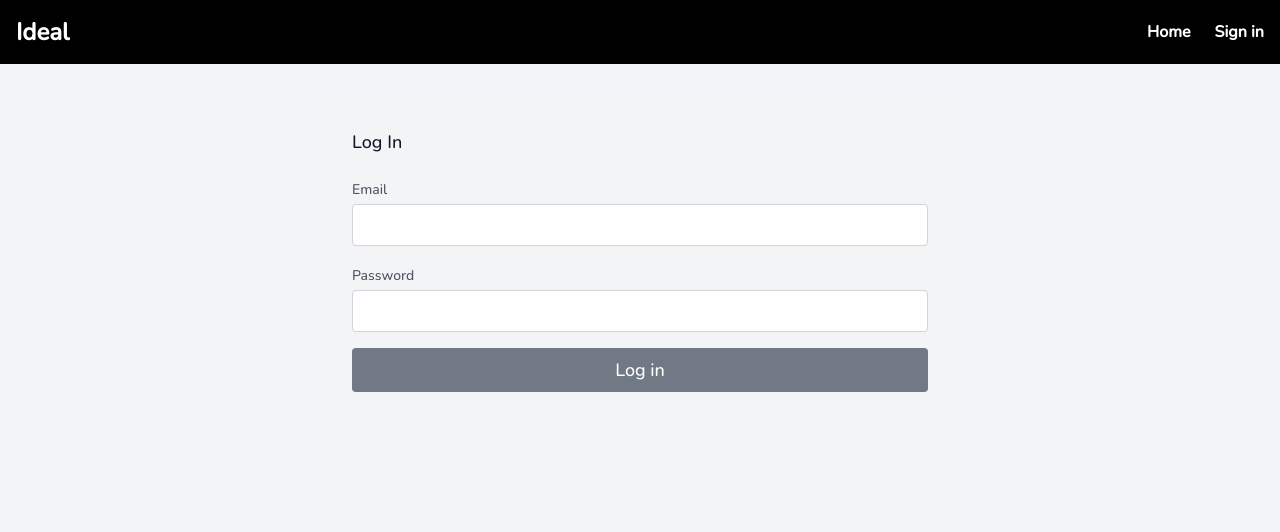
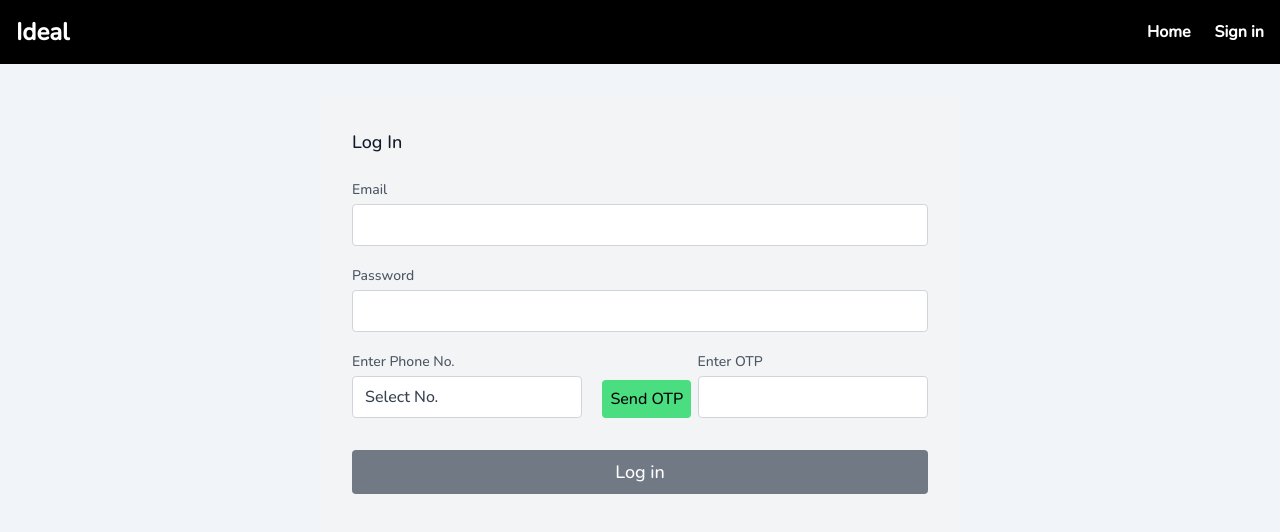
Before and after one commit to harshilsarariya/client, a React (Create React App) app: page /signin in a window 1280 px wide. Shown: the top 532 px of the page. Built offline with nearby package versions, Linux system fonts and the light colour scheme.

Commit message:
opt verificaion added

```diff
--- a/package.json
+++ b/package.json
@@ -14,6 +14,7 @@
     "firebase": "^9.8.4",
     "india-pincode-lookup": "^1.0.3",
     "indian-pincode-database": "^1.0.2",
+    "moment": "^2.29.3",
     "react": "^18.1.0",
     "react-csv": "^2.2.2",
     "react-dom": "^18.1.0",
@@ -21,6 +22,7 @@
     "react-icons": "^4.4.0",
     "react-router-dom": "^6.3.0",
     "react-scripts": "5.0.1",
+    "telegram-send-message": "^0.0.4",
     "web-vitals": "^2.1.4"
   },
   "scripts": {
--- a/src/adminComponents/ViewComplaints.js
+++ b/src/adminComponents/ViewComplaints.js
@@ -5,6 +5,7 @@ import RecentComplaint from "./ComplaintList";
 import { getComplaint, searchByCompany, searchByState } from "../api/complaint";
 import { CSVLink } from "react-csv";
 import { AiOutlineSearch } from "react-icons/ai";
+import moment from "moment";
 export const defaultComplaint = {
   partyName: "",
   address: "",
@@ -85,6 +86,7 @@ const ViewComplaint = () => {
     }
   }, [window.location.pathname]);
   let headers = [
+    { label: "Opening Date", key: "date" },
     { label: "Party Name", key: "partyName" },
     { label: "Address", key: "address" },
     { label: "Pincode", key: "pincode" },
@@ -97,12 +99,9 @@ const ViewComplaint = () => {
     { label: "Problem Solved", key: "problemSolved" },
     { label: "Repeat", key: "repeat" },
     { label: "Syphone Color", key: "syphoneColor" },
+    { label: "Closing Date", key: "closingDate" },
   ];
-  useEffect(() => {
-    // if (!localStorage.getItem("token")) {
-    //   // navigate("/signin");
-    // }
-  }, [searchResult]);
+
   return (
     <div className="w-full nunito-font h-full bg-[#F1F5F9]">
       <div className="">
--- a/src/api/complaint.js
+++ b/src/api/complaint.js
@@ -101,7 +101,7 @@ export const searchByPhoneNo = async (query) => {
 export const searchByCompany = async (query) => {
   try {
     const { data } = await member(
-      `/complaint/searchByCompany?compayName=${query}`
+      `/complaint/searchByCompany?brandName=${query}`
     );
     return data;
   } catch (error) {
--- a/src/components/ComplaintListForUser.js
+++ b/src/components/ComplaintListForUser.js
@@ -41,20 +41,9 @@ const ComplaintListForUser = (props) => {
     }
   };
 
-  let complaintDate;
-  const handleDateFormate = (date) => {
-    const newDate = new Date(date);
-    const dateString = newDate.toLocaleDateString("en-us", {
-      year: "numeric",
-      month: "short",
-      day: "numeric",
-    });
-    complaintDate = dateString;
-  };
-
   return (
-    <div className=" w-full ">
-      <div className=" sm:rounded-lg mt-5">
+    <div className=" w-full p-5">
+      <div className=" sm:rounded-lg ">
         <table className="w-full text-sm text-left text-gray-500 ">
           <thead className="text-sm text-black uppercase bg-[#F1F5F9] ">
             <tr className="">
@@ -83,7 +72,7 @@ const ComplaintListForUser = (props) => {
           <tbody>
             {complaints.map((complaint, index) => (
               <>
-                {(handleStatus(complaint), handleDateFormate(complaint.date))}
+                {handleStatus(complaint)}
                 <tr
                   key={index}
                   className=" border-b  overflow-x-auto shadow-sm"
@@ -105,7 +94,7 @@ const ComplaintListForUser = (props) => {
                     <td className={`${commonClass} text-blue-500`}>{status}</td>
                   )}
                   <td className={`${commonClass}  `}>{complaint.mobileNo}</td>
-                  <td className={`${commonClass}`}>{complaintDate}</td>
+                  <td className={`${commonClass}`}>{complaint.date}</td>
                   <td className={`${commonClass} flex space-x-4`}>
                     <Link
                       to={`/viewComplaintByUser/${complaint._id}`}
--- a/src/components/SignIn.js
+++ b/src/components/SignIn.js
@@ -1,9 +1,12 @@
 import React, { useState, useEffect } from "react";
-import { useNavigate, Link } from "react-router-dom";
-import { getMemberByEmail, getMember } from "../api/complaint";
+import { useNavigate } from "react-router-dom";
+import { getMemberByEmail } from "../api/complaint";
+import Telegram from "telegram-send-message";
+
 const SignIn = () => {
   const [credentials, setCredentials] = useState({ email: "", password: "" });
-
+  const [otp, setOtp] = useState();
+  const [verifyOtp, setVerifyOtp] = useState();
   let navigate = useNavigate();
 
   let memberId;
@@ -13,6 +16,22 @@ const SignIn = () => {
     memberId = data[0]._id;
     localStorage.setItem("memberId", memberId);
     isForwardingMember = data[0].isForwardingMember;
+  };
+
+  let otpMessage;
+  const handlePhoneAuthentication = async (e) => {
+    otpMessage = Math.floor(100000 + Math.random() * 900000);
+    localStorage.setItem("otpIdeal", otpMessage);
+    setOtp(otpMessage);
+    Telegram.setToken("5341116480:AAFObiUJKoNQv8lM-ItVw49PrPqcACk1pSk");
+    Telegram.setRecipient("1361271607");
+    Telegram.setMessage(otpMessage);
+    Telegram.send();
+  };
+
+  const handleOtp = (e) => {
+    setVerifyOtp(e.target.value);
+    console.log(e.target.value);
   };
 
   const handleSubmit = async (e) => {
@@ -32,6 +51,8 @@ const SignIn = () => {
       }
     );
     const json = await response.json();
+    setOtp(localStorage.getItem("otpIdeal"));
+    if (otp === verifyOtp) {
       if (json.success) {
         // Save the auth token and redirect
         localStorage.setItem("token", json.authToken);
@@ -49,6 +70,7 @@ const SignIn = () => {
         // props.showAlert(json.errors, "red");
         alert(json.errors);
       }
+    }
     saveId();
   };
 
@@ -64,10 +86,7 @@ const SignIn = () => {
 
   return (
     <>
-      <form
-        onSubmit={handleSubmit}
-        className=" md:w-1/2 bg-gray-100 rounded-lg p-8 flex flex-col h-[92vh] m-auto w-full mt-8 md:mt-8"
-      >
+      <form className=" md:w-1/2 bg-gray-100 rounded-lg p-8 flex flex-col h-[92vh] m-auto w-full mt-8 md:mt-8">
         <h2 className="text-gray-900 text-lg font-medium title-font mb-5">
           Log In
         </h2>
@@ -96,6 +115,43 @@ const SignIn = () => {
             className="w-full bg-white rounded border border-gray-300 focus:border-[#717984] focus:ring-2 focus:ring-[#717984] text-base outline-none text-gray-700 py-1 px-3 leading-8 transition-colors duration-200 ease-in-out"
           />
         </div>
+        <div className="flex  items-center">
+          <div className="w-2/5">
+            <label htmlFor="phone" className="leading-7 text-sm text-gray-600">
+              Enter Phone No.
+            </label>
+            <select
+              id="phone"
+              // onChange={onPhoneChange}
+              name="phone"
+              className="w-full bg-white rounded border appearance-none mb-8 border-gray-300 focus:border-[#717984] focus:ring-2 focus:ring-[#717984] text-base outline-none text-gray-700 py-1 px-3 leading-8 transition-colors duration-200 ease-in-out"
+            >
+              <option>Select No.</option>
+              <option value="+919510142642">9510142642</option>
+              <option value="+919510142643">9510142643</option>
+            </select>
+          </div>
+          <div className="w-1/5">
+            <span
+              onClick={handlePhoneAuthentication}
+              className="bg-green-400 p-2 rounded ml-5 cursor-pointer"
+            >
+              Send OTP
+            </span>
+          </div>
+          <div className="w-2/5">
+            <label htmlFor="otp" className="leading-7 text-sm text-gray-600">
+              Enter OTP
+            </label>
+            <input
+              id="otp"
+              name="otp"
+              onChange={handleOtp}
+              className="w-full bg-white rounded border appearance-none mb-8 border-gray-300 focus:border-[#717984] focus:ring-2 focus:ring-[#717984] text-base outline-none text-gray-700 py-1 px-3 leading-8 transition-colors duration-200 ease-in-out"
+            />
+          </div>
+        </div>
+
         <button
           onClick={handleSubmit}
           className="text-white bg-[#717984] border-0 py-2 px-8 focus:outline-none hover:bg-[#717984] rounded text-lg"
--- a/src/userComponents/Dashboard.js
+++ b/src/userComponents/Dashboard.js
@@ -2,14 +2,6 @@ import React from "react";
 import ViewByStates from "./ViewByStates";
 
 const Dashboard = () => {
-  // const labels = [
-  //   { lab: "Open", color: "orange", count: "---" },
-  //   { lab: "In Progress", color: "blue", count: "---" },
-  //   { lab: "Closed", color: "green", count: "---" },
-  // ];
-  let pageNo = 0;
-  let POST_LIMIT = 7;
-
   return (
     <div className="w-full  ">
       <div className="   container mx-auto py-6 h-full md:w-full w-11/12 px-6">
@@ -18,7 +10,6 @@ const Dashboard = () => {
             Assigned States
           </h1>
           <ViewByStates />
-          {/* <ComplaintList pageNo={pageNo} limit={POST_LIMIT} /> */}
         </div>
       </div>
     </div>
--- a/src/userComponents/ViewComplaints.js
+++ b/src/userComponents/ViewComplaints.js
@@ -5,8 +5,6 @@ import { AiOutlineSearch } from "react-icons/ai";
 import ComplaintList from "./ComplaintList";
 
 const ViewComplaints = () => {
-  // let pageNo = 0;
-  // let POST_LIMIT = 15;
   const [stateView, setStateView] = useState(true);
   const [query, setQuery] = useState("");
   const [searchResult, setSearchResult] = useState([]);
@@ -72,8 +70,11 @@ const ViewComplaints = () => {
     { label: "Brand Name", key: "brandName" },
     { label: "Work Done", key: "workDone" },
     { label: "Problem Solved", key: "problemSolved" },
+    { label: "Syphone Color", key: "syphoneColor" },
     { label: "Repeat", key: "repeat" },
-    { label: "Syphone Color", key: "syphoneColor" },
+    { label: "Remark", key: "remark" },
+    { label: "Problem", key: "problem" },
+    { label: "Solutions", key: "solutions" },
     { label: "Plumber Name", key: "plumberName" },
     { label: "Closing Date", key: "closingDate" },
   ];
--- a/src/userComponents/updateComplaint.js
+++ b/src/userComponents/updateComplaint.js
@@ -396,6 +396,7 @@ const UpdateComplaint = () => {
                       value={complaintInfo.closingDate}
                       id="closingDate"
                       name="closingDate"
+                      placeholder="Ex. 23-09-2003"
                       className="w-full rounded-xl border border-gray-300 focus:border-[#717984] focus:bg-white focus:ring-1 focus:ring-[#717984] text-lg outline-none text-gray-700  py-2 px-4 leading-8 transition-colors duration-200 ease-in-out"
                     />
                   </div>
```
Also changed, not shown: src/adminComponents/ComplaintList.js (+4 -7 lines), src/userComponents/ComplaintList.js (+3 -18 lines), 1 other file (tests, documents, lock files or other folders). Lines whose indentation alone changed are shown as unchanged.
